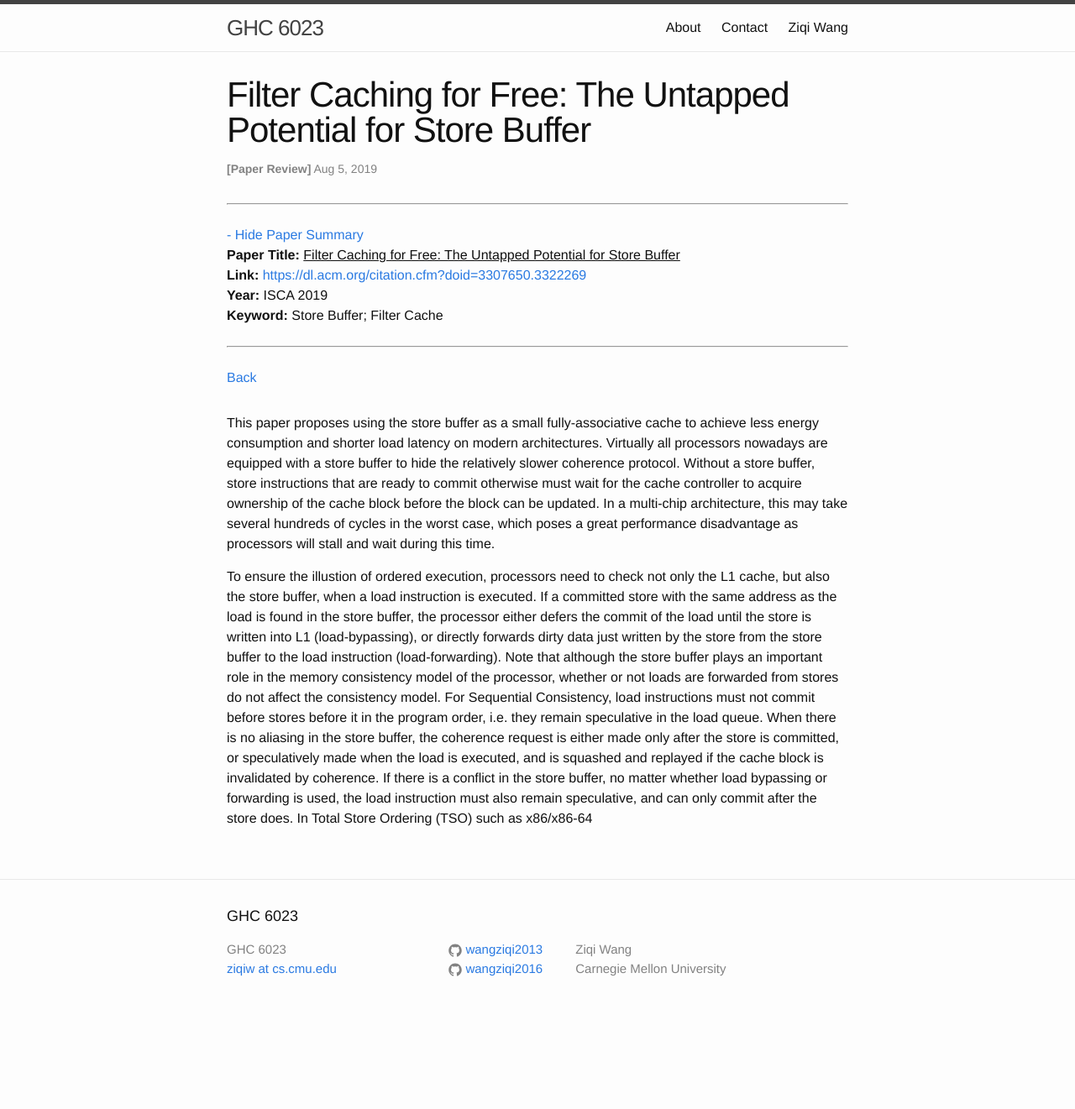
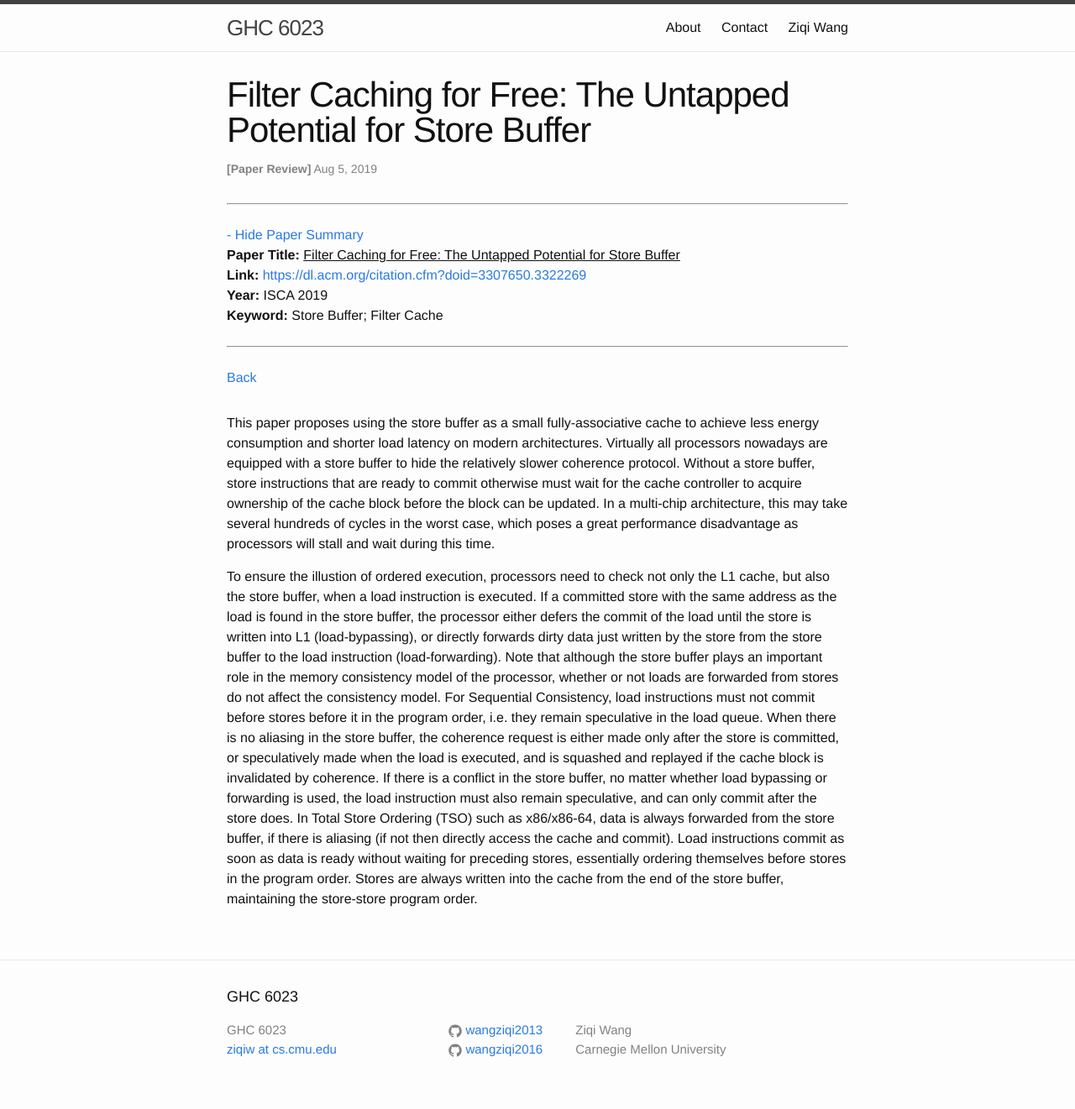
Before and after one commit to wangziqi2013/wangziqi2013.github.io, a Jekyll site: the page built from _posts/2019-08-05-Filter-Caching-for-Free.markdown, in a window 1280 px wide. Shown: the whole page at 84% size. Built offline with Jekyll 4.4.1, drawn with Linux system fonts in a browser that asks for light colours; before the commit the page ends 1225 px from its top, so only the background shows below that.

Commit message:
Adding TSO

```diff
--- a/_posts/2019-08-05-Filter-Caching-for-Free.markdown
+++ b/_posts/2019-08-05-Filter-Caching-for-Free.markdown
@@ -30,4 +30,7 @@ stores before it in the program order, i.e. they remain speculative in the load
 store buffer, the coherence request is either made only after the store is committed, or speculatively made when the load is executed,
 and is squashed and replayed if the cache block is invalidated by coherence. If there is a conflict in the store buffer,
 no matter whether load bypassing or forwarding is used, the load instruction must also remain speculative, and can only
-commit after the store does. In Total Store Ordering (TSO) such as x86/x86-64
+commit after the store does. In Total Store Ordering (TSO) such as x86/x86-64, data is always forwarded from the store
+buffer, if there is aliasing (if not then directly access the cache and commit). Load instructions commit as soon as data
+is ready without waiting for preceding stores, essentially ordering themselves before stores in the program order.
+Stores are always written into the cache from the end of the store buffer, maintaining the store-store program order.
```
